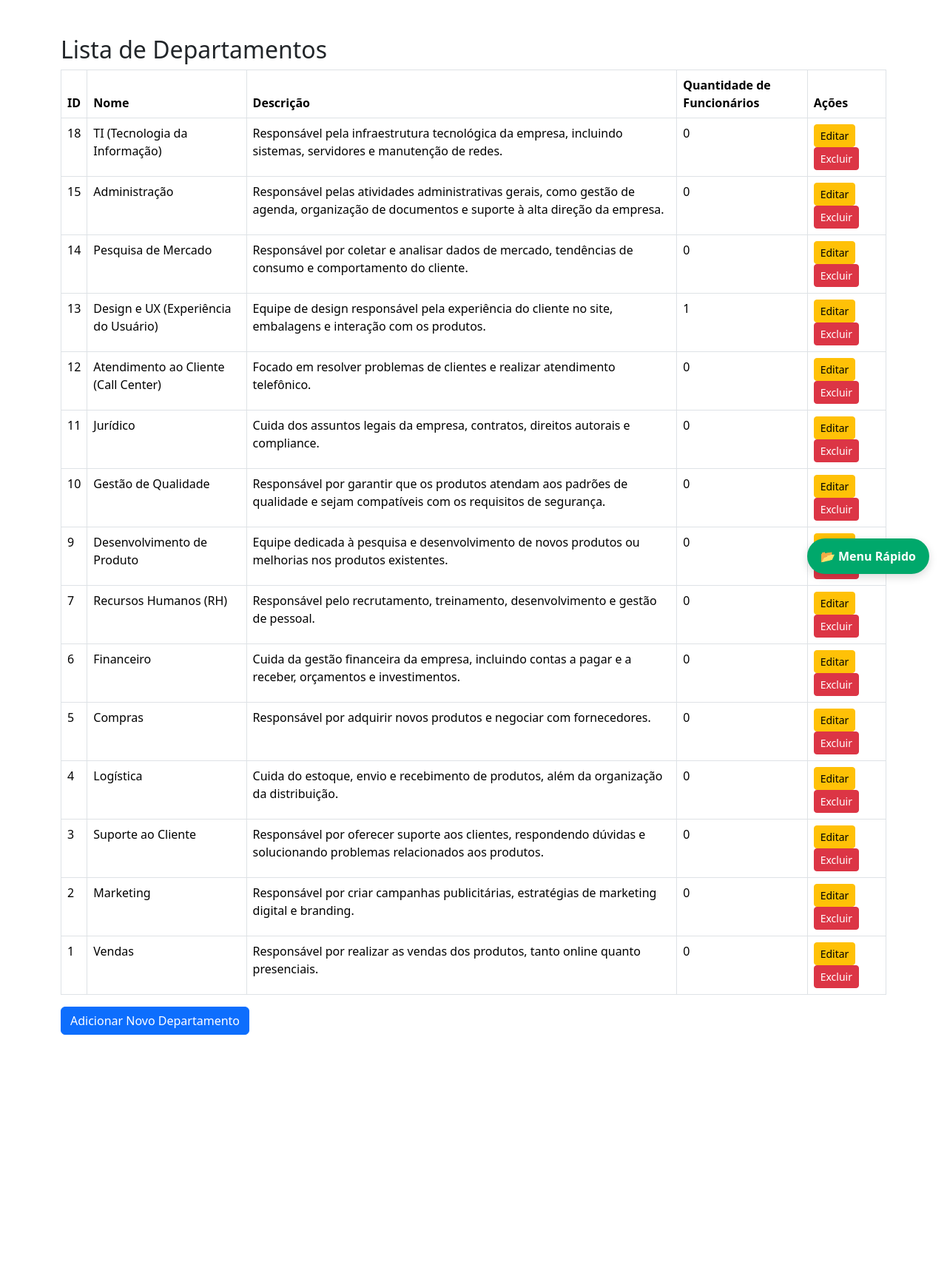
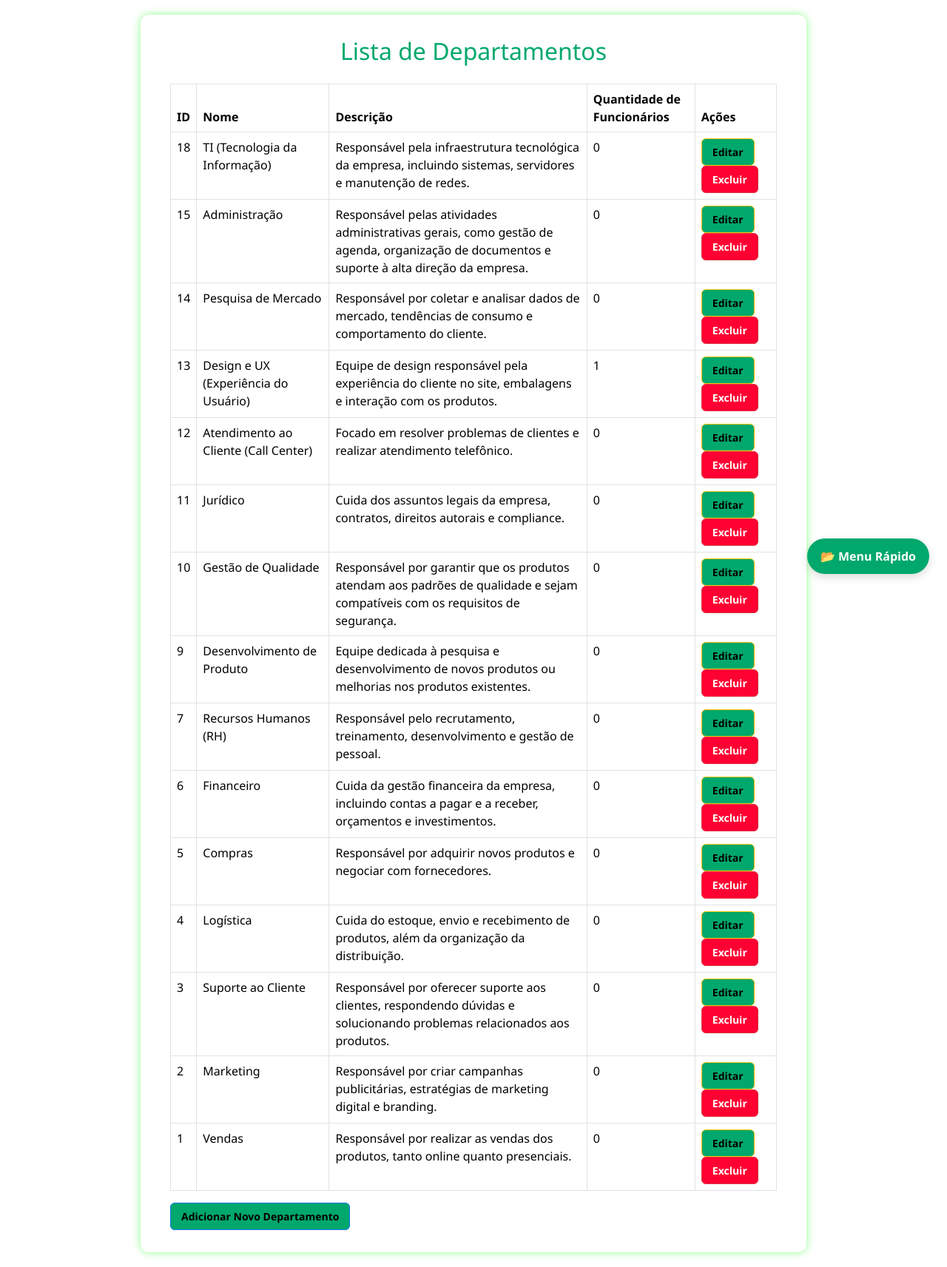
Before and after one commit to FeJoestar18/Projeto-3-semestre-Curso-CC, a PHP site: page /Projeto-3-semestre-Curso-CC/lista-departamento.php in a window 1280 px wide. Shown: the whole page at 74% size. Before the commit the page ends 1399 px from the top, so only its background shows below. Run offline with PHP 8.4, Linux system fonts and the light colour scheme; the visitor is signed in with stand-in values (Sample User, id 1); data comes from the database, SQL or seed files in the repository.

Commit message:
Adiciona estilos CSS para a página de lista de departamentos e atualiza os botões de ação nas páginas de adicionar e editar departamento, melhorando a consistência visual e a usabilidade.

```diff
--- /dev/null
+++ b/FROG-TECH/css/css-admin/lista-departamentos.css
@@ -0,0 +1,86 @@
+body {
+    font-family: 'Segoe UI', Tahoma, Geneva, Verdana, sans-serif;
+    background-color: #ffffff;
+    color: #00a86b;
+    margin: 0;
+    padding: 20px;
+}
+
+.container {
+    max-width: 900px;
+    margin: auto;
+    background: #ffffffab; /* fundo preto para contraste com o verde neon */
+    padding: 30px 40px;
+    border-radius: 12px;
+    box-shadow: 0 0 12px rgba(0, 255, 0, 0.441); /* brilho verde */
+}
+
+h2 {
+    color: #00a86b; /* verde neon */
+    margin-bottom: 25px;
+    text-align: center;
+}
+
+table {
+    width: 100%;
+    border-collapse: collapse;
+    margin-bottom: 25px;
+    background-color: #ffffff; /* fundo preto para a tabela */
+}
+
+table thead tr {
+    background-color: #00a86b; /* verde neon */
+    color: #000; /* texto preto para contraste */
+}
+
+table th, table td {
+    padding: 12px 15px;
+    text-align: left;
+    border-bottom: 1px solid #00a86b;
+    color: #00a86b;
+}
+
+table tbody tr:hover {
+    background-color: rgba(0, 255, 0, 0.1); /* hover suave em verde neon */
+}
+
+.btn {
+    padding: 7px 14px;
+    border-radius: 6px;
+    text-decoration: none;
+    font-weight: 600;
+    font-size: 14px;
+    display: inline-block;
+    cursor: pointer;
+    transition: background-color 0.3s ease, transform 0.2s ease;
+}
+
+.btn-primary {
+    background-color: #00a86b; /* verde neon */
+    color: #000;
+}
+
+.btn-primary:hover {
+    background-color: #01633f;
+    transform: scale(1.05);
+}
+
+.btn-warning {
+    background-color: #00a86b;
+    color: #000;
+}
+
+.btn-warning:hover {
+    background-color: #016742df;
+    transform: scale(1.05);
+}
+
+.btn-danger {
+    background-color: #ff0033;
+    color: #fff;
+}
+
+.btn-danger:hover {
+    background-color: #cc002a;
+    transform: scale(1.05);
+}
--- a/FROG-TECH/pages-admin/departamentos/edit-departamento.php
+++ b/FROG-TECH/pages-admin/departamentos/edit-departamento.php
@@ -26,7 +26,7 @@ include_once('../../Controller/admin/process-form-edit-departamento.php');
                 <textarea class="form-control" name="descricao" required><?= htmlspecialchars($departamento['descricao']) ?></textarea>
             </div>
 
-            <button type="submit" class="btn btn-primary">Salvar Alterações</button>
+            <button type="submit" class="btn btn-primary" style="background-color: #00a86b;">Salvar Alterações</button>
             <a href="<?= BASE_URL ?>pages-admin/departamentos/lista-departamento.php" class="btn btn-secondary">Cancelar</a>
         </form>
     </div>
--- a/FROG-TECH/pages-admin/departamentos/form-add-departamentos.php
+++ b/FROG-TECH/pages-admin/departamentos/form-add-departamentos.php
@@ -37,7 +37,7 @@ if (isset($_SESSION['user_id']) && $_SESSION['role_id'] === 1) {
                 <textarea class="form-control" id="descricao" name="descricao"></textarea>
             </div>
 
-            <button type="submit" class="btn btn-primary">Adicionar Departamento</button>
+            <button type="submit" class="btn btn-primary" style="background-color: #00a86b;">Adicionar Departamento</button>
         </form>
     </div>
 
--- a/FROG-TECH/pages-admin/departamentos/lista-departamento.php
+++ b/FROG-TECH/pages-admin/departamentos/lista-departamento.php
@@ -26,9 +26,11 @@ $departamentos = $stmt->fetchAll(PDO::FETCH_ASSOC);
     <meta name="viewport" content="width=device-width, initial-scale=1.0">
     <title>Lista de Departamentos</title>
     <link rel="stylesheet" href="https://cdn.jsdelivr.net/npm/bootstrap@5.3.3/dist/css/bootstrap.min.css">
+    <link rel="stylesheet" href="<?= BASE_URL ?>css/css-admin/lista-departamentos.css">
+
 </head>
 <body>
-    <div class="container mt-5">
+    <div class="container">
         <h2>Lista de Departamentos</h2>
         <table class="table table-bordered">
             <thead>
```
